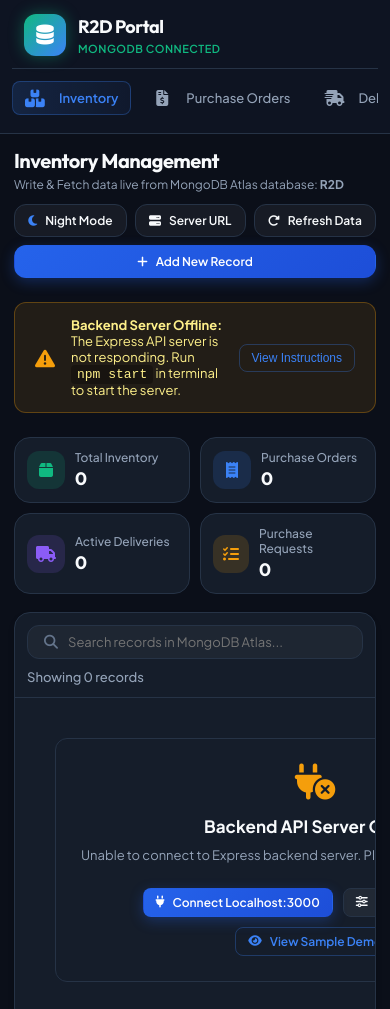
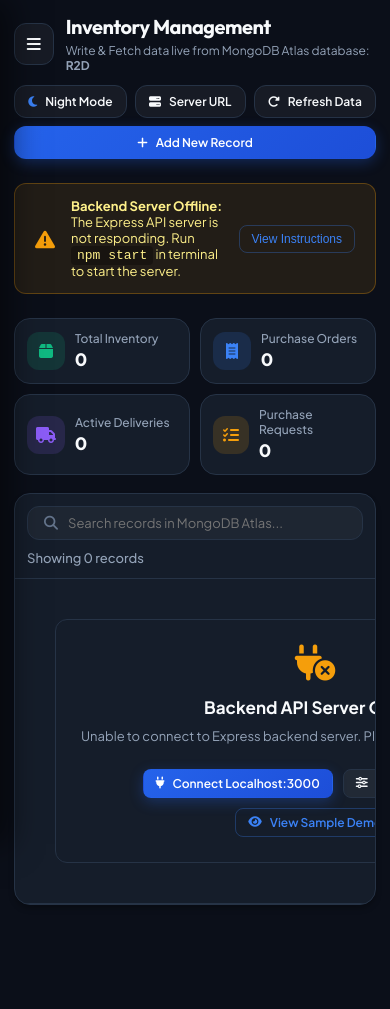
Before and after one commit to sharmaakash7800/mongo-web-page, a website: page index.html in a window 390 px wide. Shown: the top 1009 px of the page. After the commit the page ends 919 px from the top, so only its background shows below. Drawn offline with Linux system fonts and the light colour scheme; no server answers.

Commit message:
Add Sidebar Hamburger toggle & auto-hide on mobile/desktop

```diff
--- a/app.js
+++ b/app.js
@@ -115,6 +115,38 @@ function getApiEndpoint(path) {
 }
 
 // ----------------------------------------------------
+// SIDEBAR TOGGLE & AUTO-HIDE HANDLERS
+// ----------------------------------------------------
+function toggleSidebar(forceState) {
+  const sidebar = document.querySelector('.sidebar');
+  const overlay = document.getElementById('sidebarOverlay');
+  const mainContent = document.querySelector('.main-content');
+  const isMobile = window.innerWidth <= 768;
+
+  if (isMobile) {
+    const isOpen = sidebar.classList.contains('sidebar-mobile-open');
+    const newState = forceState !== undefined ? forceState : !isOpen;
+    if (newState) {
+      sidebar.classList.add('sidebar-mobile-open');
+      if (overlay) overlay.classList.remove('hidden');
+    } else {
+      sidebar.classList.remove('sidebar-mobile-open');
+      if (overlay) overlay.classList.add('hidden');
+    }
+  } else {
+    const isCollapsed = sidebar.classList.contains('collapsed');
+    const newState = forceState !== undefined ? !forceState : !isCollapsed;
+    if (newState) {
+      sidebar.classList.add('collapsed');
+      if (mainContent) mainContent.classList.add('full-width');
+    } else {
+      sidebar.classList.remove('collapsed');
+      if (mainContent) mainContent.classList.remove('full-width');
+    }
+  }
+}
+
+// ----------------------------------------------------
 // NAVIGATION & EVENT LISTENERS
 // ----------------------------------------------------
 function setupNavigation() {
@@ -126,6 +158,11 @@ function setupNavigation() {
       activeTab = button.getAttribute('data-tab');
       updateTabHeader();
       loadTabData(activeTab);
+
+      // Auto hide sidebar on mobile after selecting a tab
+      if (window.innerWidth <= 768) {
+        toggleSidebar(false);
+      }
     });
   });
 
--- a/index.html
+++ b/index.html
@@ -55,14 +55,24 @@
       </div>
     </aside>
 
+    <!-- Sidebar Overlay for Mobile Auto-Hide -->
+    <div class="sidebar-overlay hidden" id="sidebarOverlay" onclick="toggleSidebar(false)"></div>
+
     <!-- Main Content Area -->
     <main class="main-content">
 
       <!-- Top Bar -->
       <header class="topbar">
         <div class="topbar-left">
-          <h1 id="pageTitle">Inventory Management</h1>
-          <p class="subtitle" id="pageSubtitle">Write & Fetch data live from MongoDB Atlas database: <strong>R2D</strong></p>
+          <div style="display: flex; align-items: center; gap: 12px;">
+            <button class="btn-icon-toggle" id="btnToggleSidebar" onclick="toggleSidebar()" title="Toggle Sidebar Menu">
+              <i class="fa-solid fa-bars"></i>
+            </button>
+            <div>
+              <h1 id="pageTitle">Inventory Management</h1>
+              <p class="subtitle" id="pageSubtitle">Write & Fetch data live from MongoDB Atlas database: <strong>R2D</strong></p>
+            </div>
+          </div>
         </div>
         <div class="topbar-right">
           <button class="btn btn-outline" id="btnThemeToggle" onclick="toggleTheme()" title="Toggle Day / Night Mode">
--- a/public/style.css
+++ b/public/style.css
@@ -79,6 +79,11 @@ body {
   bottom: 0;
   left: 0;
   z-index: 100;
+  transition: transform 0.3s cubic-bezier(0.4, 0, 0.2, 1);
+}
+
+.sidebar.collapsed {
+  transform: translateX(-100%);
 }
 
 .brand {
@@ -221,6 +226,41 @@ body {
   flex: 1;
   padding: 32px;
   max-width: 1400px;
+  transition: margin-left 0.3s cubic-bezier(0.4, 0, 0.2, 1);
+}
+
+.main-content.full-width {
+  margin-left: 0;
+}
+
+.btn-icon-toggle {
+  background: rgba(255, 255, 255, 0.05);
+  border: 1px solid var(--border-color);
+  color: var(--text-primary);
+  width: 42px;
+  height: 42px;
+  border-radius: var(--radius-md);
+  cursor: pointer;
+  display: inline-flex;
+  align-items: center;
+  justify-content: center;
+  font-size: 16px;
+  transition: var(--transition);
+}
+
+.btn-icon-toggle:hover {
+  background: rgba(255, 255, 255, 0.12);
+  border-color: var(--accent-blue);
+  color: var(--accent-blue);
+}
+
+.sidebar-overlay {
+  position: fixed;
+  top: 0; left: 0; right: 0; bottom: 0;
+  background-color: rgba(0, 0, 0, 0.6);
+  backdrop-filter: blur(3px);
+  z-index: 999;
+  transition: opacity 0.3s ease;
 }
 
 /* TOPBAR */
@@ -777,40 +817,49 @@ body {
   }
 
   .sidebar {
-    width: 100%;
-    position: relative;
-    height: auto;
-    border-right: none;
-    border-bottom: 1px solid var(--border-color);
-    padding: 14px 12px;
+    position: fixed;
+    top: 0;
+    left: 0;
+    bottom: 0;
+    width: 270px;
+    height: 100vh;
+    z-index: 1000;
+    border-right: 1px solid var(--border-color);
+    padding: 20px 16px;
+    transform: translateX(-100%);
+    box-shadow: 10px 0 30px rgba(0, 0, 0, 0.5);
+    background-color: var(--bg-sidebar);
+  }
+
+  .sidebar.sidebar-mobile-open {
+    transform: translateX(0) !important;
   }
 
   .brand {
-    padding-bottom: 12px;
+    padding-bottom: 16px;
   }
 
   .nav-menu {
-    flex-direction: row;
-    overflow-x: auto;
+    flex-direction: column;
+    overflow-y: auto;
     gap: 8px;
-    margin-top: 12px;
-    padding-bottom: 4px;
-    -webkit-overflow-scrolling: touch;
+    margin-top: 16px;
   }
 
   .nav-item {
-    white-space: nowrap;
-    padding: 8px 12px;
-    font-size: 13px;
-    border-radius: var(--radius-sm);
+    white-space: normal;
+    padding: 12px 14px;
+    font-size: 14px;
+    border-radius: var(--radius-md);
   }
 
   .sidebar-footer {
-    display: none;
+    display: block;
+    margin-top: auto;
   }
 
   .main-content {
-    margin-left: 0;
+    margin-left: 0 !important;
     padding: 14px;
     width: 100%;
   }
--- a/style.css
+++ b/style.css
@@ -79,6 +79,11 @@ body {
   bottom: 0;
   left: 0;
   z-index: 100;
+  transition: transform 0.3s cubic-bezier(0.4, 0, 0.2, 1);
+}
+
+.sidebar.collapsed {
+  transform: translateX(-100%);
 }
 
 .brand {
@@ -221,6 +226,41 @@ body {
   flex: 1;
   padding: 32px;
   max-width: 1400px;
+  transition: margin-left 0.3s cubic-bezier(0.4, 0, 0.2, 1);
+}
+
+.main-content.full-width {
+  margin-left: 0;
+}
+
+.btn-icon-toggle {
+  background: rgba(255, 255, 255, 0.05);
+  border: 1px solid var(--border-color);
+  color: var(--text-primary);
+  width: 42px;
+  height: 42px;
+  border-radius: var(--radius-md);
+  cursor: pointer;
+  display: inline-flex;
+  align-items: center;
+  justify-content: center;
+  font-size: 16px;
+  transition: var(--transition);
+}
+
+.btn-icon-toggle:hover {
+  background: rgba(255, 255, 255, 0.12);
+  border-color: var(--accent-blue);
+  color: var(--accent-blue);
+}
+
+.sidebar-overlay {
+  position: fixed;
+  top: 0; left: 0; right: 0; bottom: 0;
+  background-color: rgba(0, 0, 0, 0.6);
+  backdrop-filter: blur(3px);
+  z-index: 999;
+  transition: opacity 0.3s ease;
 }
 
 /* TOPBAR */
@@ -777,40 +817,49 @@ body {
   }
 
   .sidebar {
-    width: 100%;
-    position: relative;
-    height: auto;
-    border-right: none;
-    border-bottom: 1px solid var(--border-color);
-    padding: 14px 12px;
+    position: fixed;
+    top: 0;
+    left: 0;
+    bottom: 0;
+    width: 270px;
+    height: 100vh;
+    z-index: 1000;
+    border-right: 1px solid var(--border-color);
+    padding: 20px 16px;
+    transform: translateX(-100%);
+    box-shadow: 10px 0 30px rgba(0, 0, 0, 0.5);
+    background-color: var(--bg-sidebar);
+  }
+
+  .sidebar.sidebar-mobile-open {
+    transform: translateX(0) !important;
   }
 
   .brand {
-    padding-bottom: 12px;
+    padding-bottom: 16px;
   }
 
   .nav-menu {
-    flex-direction: row;
-    overflow-x: auto;
+    flex-direction: column;
+    overflow-y: auto;
     gap: 8px;
-    margin-top: 12px;
-    padding-bottom: 4px;
-    -webkit-overflow-scrolling: touch;
+    margin-top: 16px;
   }
 
   .nav-item {
-    white-space: nowrap;
-    padding: 8px 12px;
-    font-size: 13px;
-    border-radius: var(--radius-sm);
+    white-space: normal;
+    padding: 12px 14px;
+    font-size: 14px;
+    border-radius: var(--radius-md);
   }
 
   .sidebar-footer {
-    display: none;
+    display: block;
+    margin-top: auto;
   }
 
   .main-content {
-    margin-left: 0;
+    margin-left: 0 !important;
     padding: 14px;
     width: 100%;
   }
```
Also changed, not shown: public/app.js (+37 -0 lines), public/index.html (+12 -2 lines).
